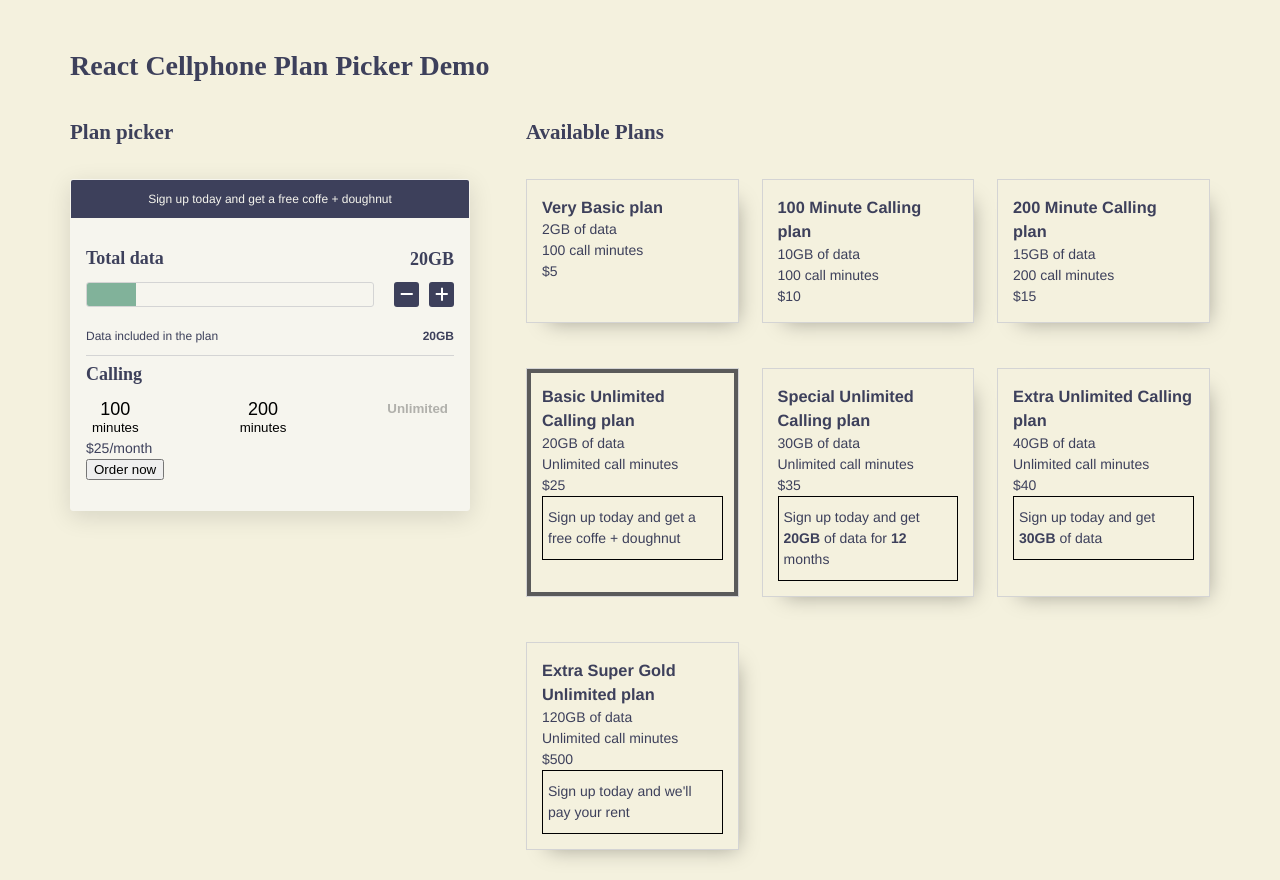
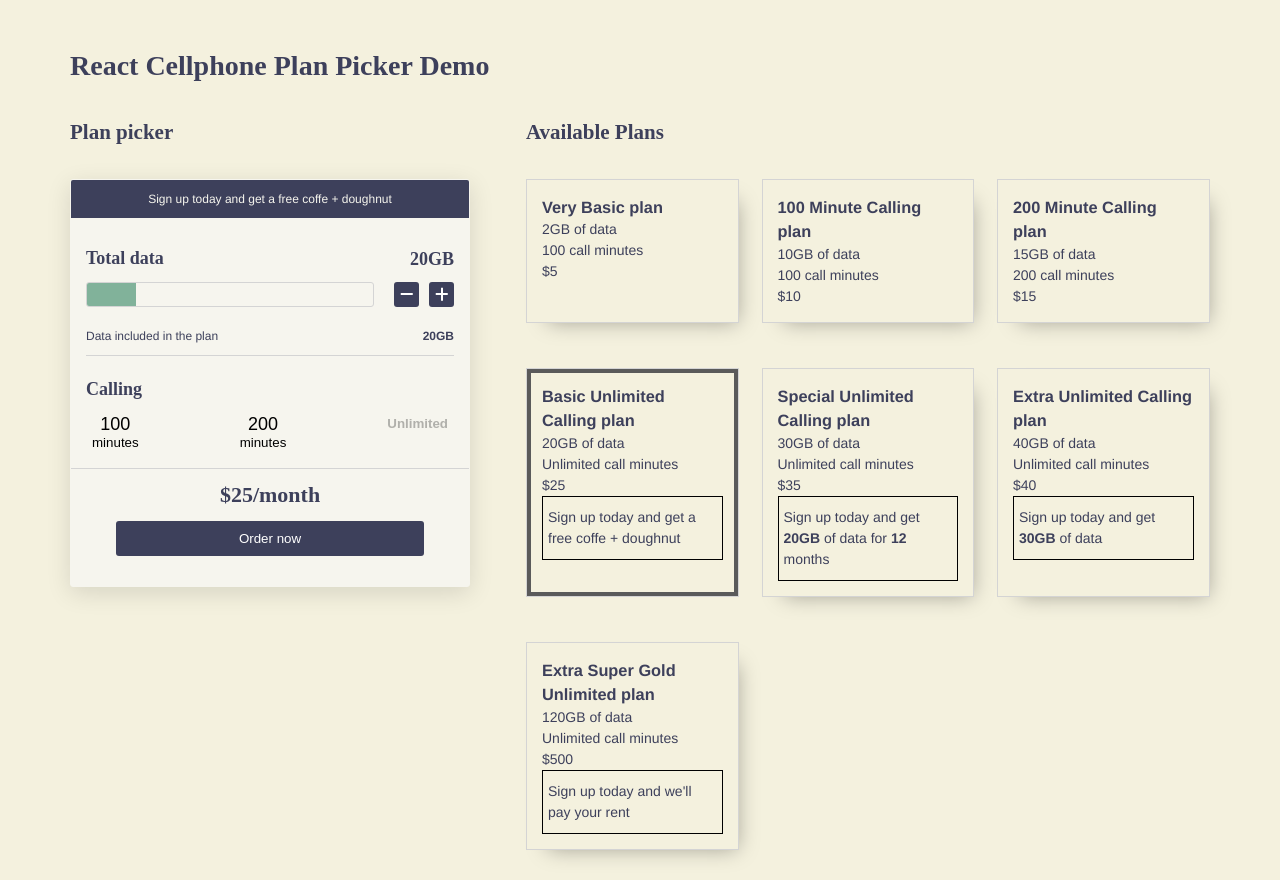
Before and after one commit to olegr1/react-cell-plan-picker, a React (Vite) app: page / in a window 1280 px wide. Built offline with nearby package versions, Linux system fonts and the light colour scheme; data requests are answered from the project's data file; the HTML template or start-up script is replaced by a standard one; a web font is replaced by a local one.

Commit message:
Styling Picker footer

```diff
--- a/src/components/CallMinuteOptions.jsx
+++ b/src/components/CallMinuteOptions.jsx
@@ -41,7 +41,7 @@ function CallMinuteOptions({ plans, currentPlan, dispatch }) {
   }
 
   return (
-    <>
+    <div className="picker-section">
       <h3 className="picker-section-title">Calling</h3>
       <ul className="picker-calling-options">
         {getAvailableCallMinuteOptions().map((option) => (
@@ -79,7 +79,7 @@ function CallMinuteOptions({ plans, currentPlan, dispatch }) {
           </li>
         ))}
       </ul>
-    </>
+    </div>
   );
 }
 
--- a/src/components/DataSection.jsx
+++ b/src/components/PickerDataSection.jsx
@@ -1,7 +1,12 @@
 import { ACTIONS } from "../utils/constants.js";
 import { convertMbToGbString } from "../utils/utils.js";
 
-function DataSection({ plans, currentPlan, isIncludedOfferData, dispatch }) {
+function PickerDataSection({
+  plans,
+  currentPlan,
+  isIncludedOfferData,
+  dispatch,
+}) {
   const isLastPlan = plans.indexOf(currentPlan) === plans.length - 1;
   const isFirstPlan = plans.indexOf(currentPlan) === 0;
 
@@ -44,7 +49,7 @@ function DataSection({ plans, currentPlan, isIncludedOfferData, dispatch }) {
   }
 
   return (
-    <>
+    <div className="picker-section">
       <h3 className="picker-section-title">Total data</h3>
 
       <div className="picker-data-bar-wrap">
@@ -114,8 +119,8 @@ function DataSection({ plans, currentPlan, isIncludedOfferData, dispatch }) {
           </span>
         </div>
       )}
-    </>
+    </div>
   );
 }
 
-export default DataSection;
+export default PickerDataSection;
--- a/src/components/PickerFooter.jsx
+++ b/src/components/PickerFooter.jsx
@@ -5,6 +5,7 @@ function PickerFooter({ currentPlan, dispatch }) {
     <div className="picker-footer">
       <div className="picker-footer-price">${currentPlan.price}/month</div>
       <button
+        className="picker-order-cta"
         type="button"
         onClick={() => dispatch({ type: ACTIONS.PLAN_ORDER })}
       >
--- a/src/components/PickerPane.jsx
+++ b/src/components/PickerPane.jsx
@@ -2,7 +2,7 @@ import { formatSpecialOffer } from "../utils/utils.js";
 
 import CallMinuteOptions from "./CallMinuteOptions.jsx";
 import PickerFooter from "./PickerFooter.jsx";
-import DataSection from "./DataSection.jsx";
+import PickerDataSection from "./PickerDataSection.jsx";
 import Modal from "./Modal.jsx";
 
 function PickerPane({
@@ -33,7 +33,7 @@ function PickerPane({
           ></div>
         )}
 
-        <DataSection
+        <PickerDataSection
           plans={plans}
           currentPlan={currentPlan}
           isIncludedOfferData={isIncludedOfferData}
--- a/src/index.css
+++ b/src/index.css
@@ -119,7 +119,7 @@ svg {
   position: relative;
   box-shadow: 0 6px 25px 0 rgba(0, 0, 0, 0.12);
   border: 1px solid var(--bg-color-light);
-  padding: 60px 15px 30px;
+  padding-top: 60px;
   background-color: var(--bg-color-light);
   overflow: hidden;
   border-radius: var(--border-radius);
@@ -137,6 +137,10 @@ svg {
   background-color: var(--main-solid-color);
   color: var(--bg-color-light);
   font-size: 12px;
+}
+
+.picker-section {
+  padding: 0 15px 15px;
 }
 
 .picker-section-title {
@@ -348,6 +352,35 @@ svg {
   font-size: 18px;
 }
 
+.picker-footer {
+  padding: 15px 15px 30px;
+  border-top: 1px solid var(--border-color-dark);
+}
+
+.picker-footer-price {
+  font-family: "Titillium";
+  font-weight: bold;
+  font-size: 22px;
+  display: flex;
+  flex-direction: column;
+  justify-content: center;
+  line-height: 1;
+  text-align: center;
+  margin-bottom: 15px;
+}
+
+.picker-order-cta {
+  border-radius: var(--border-radius);
+  background-color: var(--main-solid-color);
+  border: none;
+  cursor: pointer;
+  color: #fff;
+  padding: 10px 30px;
+  width: calc(100% - 60px);
+  display: block;
+  margin: 0 auto;
+}
+
 @media (min-width: 640px) {
   .container {
     padding: 0 30px;
```
